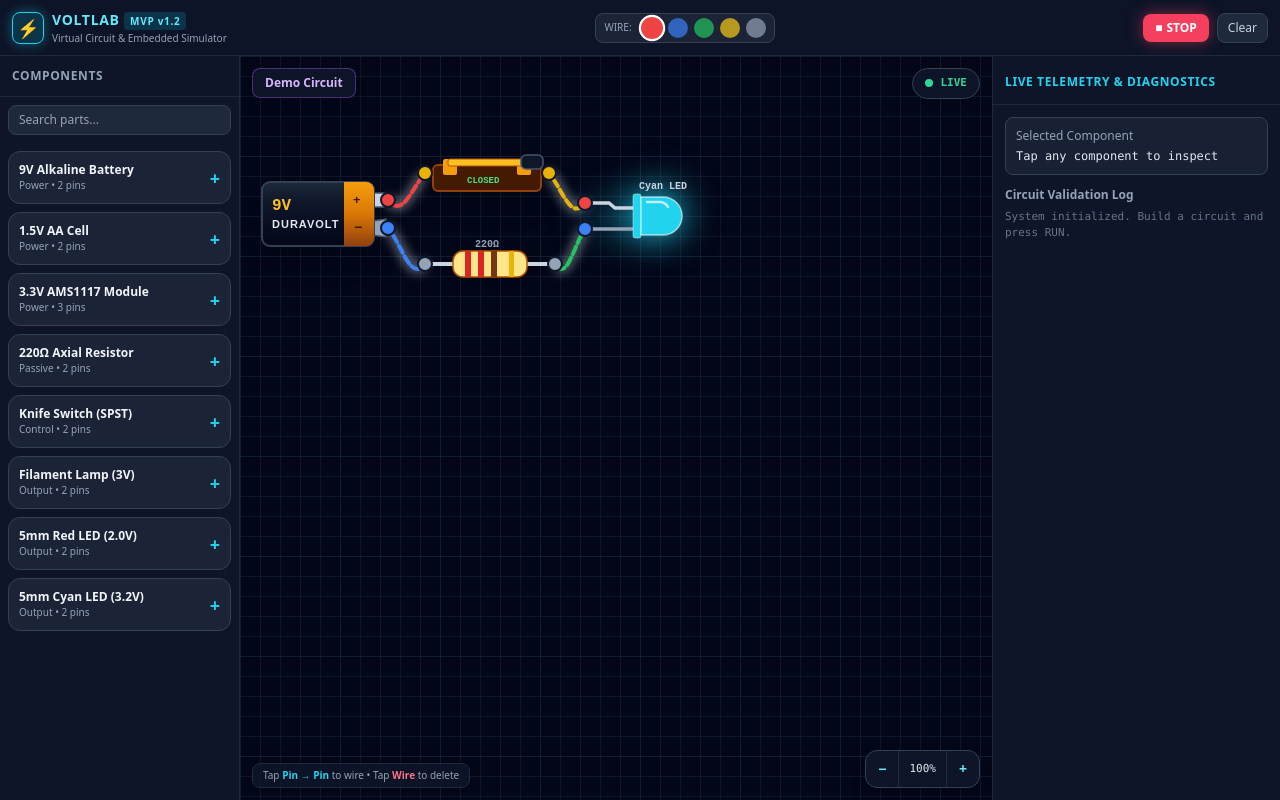
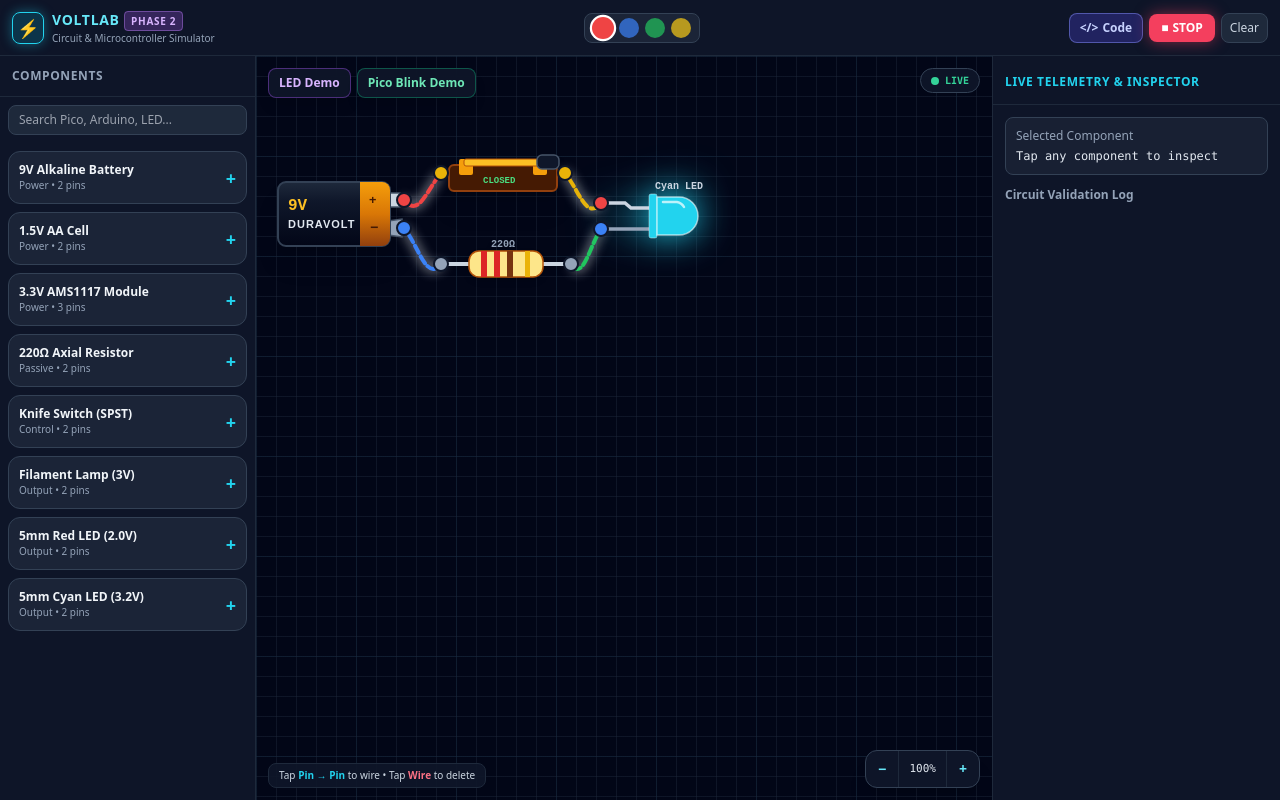
Before and after one commit to CVA28/voltlab-simulator, a plain HTML site: page index.html in a window 1280 px wide. Drawn offline with nearby package versions, Linux system fonts and the light colour scheme.

Commit message:
Update index.html

```diff
--- a/index.html
+++ b/index.html
@@ -3,43 +3,44 @@
 <head>
   <meta charset="UTF-8" />
   <meta name="viewport" content="width=device-width, initial-scale=1.0" />
-  <title>VoltLab — Virtual Electronics Studio</title>
+  <title>VoltLab — Virtual Electronics & MCU Studio</title>
   <script src="https://cdn.tailwindcss.com"></script>
   <link rel="stylesheet" href="style.css" />
 </head>
 <body class="bg-slate-950 text-slate-100 h-screen w-screen overflow-hidden flex flex-col select-none font-sans">
 
   <!-- TOP TOOLBAR -->
-  <header class="h-14 bg-slate-900/90 border-b border-slate-800 px-3 flex items-center justify-between z-30 backdrop-blur-md shrink-0">
+  <header class="h-14 bg-slate-900/95 border-b border-slate-800 px-3 flex items-center justify-between z-30 backdrop-blur-md shrink-0">
     <div class="flex items-center gap-2">
       <div class="w-8 h-8 rounded-lg bg-cyan-500/20 border border-cyan-400 flex items-center justify-center shadow-[0_0_12px_rgba(34,211,238,0.4)]">
         <span class="text-cyan-400 font-bold text-lg">⚡</span>
       </div>
       <div>
-        <h1 class="font-bold text-sm tracking-wider text-cyan-300">VOLTLAB <span class="text-[10px] bg-cyan-500/20 px-1.5 py-0.5 rounded text-cyan-300">MVP v1.2</span></h1>
-        <p class="text-[10px] text-slate-400 hidden sm:block">Virtual Circuit & Embedded Simulator</p>
+        <h1 class="font-bold text-sm tracking-wider text-cyan-300">VOLTLAB <span class="text-[10px] bg-purple-500/25 border border-purple-400/40 px-1.5 py-0.5 rounded text-purple-300">PHASE 2</span></h1>
+        <p class="text-[10px] text-slate-400 hidden sm:block">Circuit & Microcontroller Simulator</p>
       </div>
     </div>
 
     <!-- Wire Color Picker -->
     <div class="flex items-center gap-1.5 bg-slate-800/80 px-2 py-1 rounded-lg border border-slate-700">
-      <span class="text-[10px] text-slate-400 mr-1 hidden sm:inline">WIRE:</span>
-      <button data-color="#ef4444" class="wire-color-btn w-5 h-5 rounded-full bg-red-500 ring-2 ring-white scale-110 transition"></button>
-      <button data-color="#3b82f6" class="wire-color-btn w-5 h-5 rounded-full bg-blue-500 opacity-70 hover:opacity-100 transition"></button>
-      <button data-color="#22c55e" class="wire-color-btn w-5 h-5 rounded-full bg-green-500 opacity-70 hover:opacity-100 transition"></button>
-      <button data-color="#eab308" class="wire-color-btn w-5 h-5 rounded-full bg-yellow-400 opacity-70 hover:opacity-100 transition"></button>
-      <button data-color="#94a3b8" class="wire-color-btn w-5 h-5 rounded-full bg-slate-400 opacity-70 hover:opacity-100 transition"></button>
+      <button data-color="#ef4444" class="wire-color-btn w-4 h-4 sm:w-5 sm:h-5 rounded-full bg-red-500 ring-2 ring-white scale-110 transition"></button>
+      <button data-color="#3b82f6" class="wire-color-btn w-4 h-4 sm:w-5 sm:h-5 rounded-full bg-blue-500 opacity-70 hover:opacity-100 transition"></button>
+      <button data-color="#22c55e" class="wire-color-btn w-4 h-4 sm:w-5 sm:h-5 rounded-full bg-green-500 opacity-70 hover:opacity-100 transition"></button>
+      <button data-color="#eab308" class="wire-color-btn w-4 h-4 sm:w-5 sm:h-5 rounded-full bg-yellow-400 opacity-70 hover:opacity-100 transition"></button>
     </div>
 
     <!-- Simulation Controls -->
-    <div class="flex items-center gap-2">
+    <div class="flex items-center gap-1.5">
+      <button id="btn-toggle-code" class="px-2.5 py-1.5 rounded-lg bg-indigo-600/30 hover:bg-indigo-600/50 border border-indigo-400/50 text-indigo-200 font-bold text-xs flex items-center gap-1 transition">
+        <span>&lt;/&gt;</span> Code
+      </button>
       <button id="btn-run" class="px-3 py-1.5 rounded-lg bg-emerald-500 hover:bg-emerald-400 text-slate-950 font-bold text-xs flex items-center gap-1 shadow-[0_0_15px_rgba(16,185,129,0.5)] transition active:scale-95">
         <span>▶</span> RUN
       </button>
       <button id="btn-stop" class="hidden px-3 py-1.5 rounded-lg bg-rose-500 hover:bg-rose-400 text-white font-bold text-xs flex items-center gap-1 shadow-[0_0_15px_rgba(244,63,94,0.5)] transition active:scale-95">
         <span>■</span> STOP
       </button>
-      <button id="btn-clear" class="px-2.5 py-1.5 rounded-lg bg-slate-800 hover:bg-slate-700 border border-slate-700 text-xs text-slate-300 transition">
+      <button id="btn-clear" class="px-2 py-1.5 rounded-lg bg-slate-800 hover:bg-slate-700 border border-slate-700 text-xs text-slate-300 transition">
         Clear
       </button>
     </div>
@@ -48,70 +49,62 @@
   <!-- MAIN WORKSPACE AREA -->
   <div class="flex-1 flex relative overflow-hidden">
 
-    <!-- LEFT COMPONENT PALETTE (Collapsible on Mobile) -->
-    <aside id="palette-drawer" class="w-60 bg-slate-900/95 border-r border-slate-800 flex flex-col z-30 transition-transform duration-300 absolute md:relative h-full -translate-x-full md:translate-x-0">
+    <!-- LEFT COMPONENT PALETTE -->
+    <aside id="palette-drawer" class="w-64 bg-slate-900/95 border-r border-slate-800 flex flex-col z-30 transition-transform duration-300 absolute md:relative h-full -translate-x-full md:translate-x-0">
       <div class="p-3 border-b border-slate-800 flex justify-between items-center">
         <span class="text-xs font-bold uppercase tracking-wider text-slate-400">Components</span>
         <button id="close-palette" class="md:hidden text-slate-400 text-sm px-2">✕</button>
       </div>
       <div class="p-2">
-        <input id="search-comp" type="text" placeholder="Search parts..." class="w-full bg-slate-800 border border-slate-700 rounded-lg px-2.5 py-1.5 text-xs focus:outline-none focus:border-cyan-400" />
+        <input id="search-comp" type="text" placeholder="Search Pico, Arduino, LED..." class="w-full bg-slate-800 border border-slate-700 rounded-lg px-2.5 py-1.5 text-xs focus:outline-none focus:border-cyan-400" />
       </div>
-      <div id="component-list" class="flex-1 overflow-y-auto p-2 space-y-2">
-        <!-- Populated by JS -->
-      </div>
+      <div id="component-list" class="flex-1 overflow-y-auto p-2 space-y-2"></div>
     </aside>
 
-    <!-- CENTER CIRCUIT CANVAS (touch-none ensures instant mobile tap response) -->
+    <!-- CENTER CIRCUIT CANVAS -->
     <main id="canvas-container" class="flex-1 relative bg-grid overflow-hidden touch-none">
       <!-- Floating Top-Left Action Buttons -->
-      <div class="absolute top-3 left-3 z-20 flex gap-2">
+      <div class="absolute top-3 left-3 z-20 flex flex-wrap gap-1.5">
         <button id="open-palette" class="md:hidden px-3 py-1.5 rounded-lg bg-slate-900/90 border border-cyan-500/40 text-cyan-300 text-xs font-semibold shadow-lg backdrop-blur">
           + Parts
         </button>
-        <button id="btn-demo" class="px-3 py-1.5 rounded-lg bg-slate-900/90 border border-purple-500/40 text-purple-300 text-xs font-semibold shadow-lg backdrop-blur hover:bg-slate-800">
-          Demo Circuit
+        <button id="btn-demo" class="px-2.5 py-1.5 rounded-lg bg-slate-900/90 border border-purple-500/40 text-purple-300 text-xs font-semibold shadow-lg backdrop-blur hover:bg-slate-800">
+          LED Demo
+        </button>
+        <button id="btn-pico-demo" class="px-2.5 py-1.5 rounded-lg bg-slate-900/90 border border-emerald-500/40 text-emerald-300 text-xs font-semibold shadow-lg backdrop-blur hover:bg-slate-800">
+          Pico Blink Demo
         </button>
       </div>
 
       <!-- Status Pill -->
-      <div id="sim-badge" class="absolute top-3 right-3 z-20 px-3 py-1.5 rounded-full bg-slate-900/90 border border-slate-700 text-[11px] font-mono flex items-center gap-2 backdrop-blur">
+      <div id="sim-badge" class="absolute top-3 right-3 z-20 px-2.5 py-1 rounded-full bg-slate-900/90 border border-slate-700 text-[10px] font-mono flex items-center gap-1.5 backdrop-blur">
         <span id="status-dot" class="w-2 h-2 rounded-full bg-slate-500"></span>
         <span id="status-text" class="text-slate-300">IDLE</span>
       </div>
 
       <!-- Floating Zoom & Pan Reset Controls -->
       <div class="absolute bottom-3 right-3 z-20 flex items-center bg-slate-900/95 border border-slate-700 rounded-xl shadow-xl backdrop-blur overflow-hidden">
-        <button id="btn-zoom-out" title="Zoom Out" class="px-3 py-2 text-cyan-300 hover:bg-slate-800 active:bg-slate-700 font-bold text-sm border-r border-slate-800">
-          −
-        </button>
-        <button id="btn-zoom-reset" title="Reset View" class="px-2.5 py-2 text-[11px] font-mono text-slate-200 hover:bg-slate-800 active:bg-slate-700">
-          100%
-        </button>
-        <button id="btn-zoom-in" title="Zoom In" class="px-3 py-2 text-cyan-300 hover:bg-slate-800 active:bg-slate-700 font-bold text-sm border-l border-slate-800">
-          +
-        </button>
+        <button id="btn-zoom-out" class="px-3 py-2 text-cyan-300 hover:bg-slate-800 active:bg-slate-700 font-bold text-sm border-r border-slate-800">−</button>
+        <button id="btn-zoom-reset" class="px-2.5 py-2 text-[11px] font-mono text-slate-200 hover:bg-slate-800 active:bg-slate-700">85%</button>
+        <button id="btn-zoom-in" class="px-3 py-2 text-cyan-300 hover:bg-slate-800 active:bg-slate-700 font-bold text-sm border-l border-slate-800">+</button>
       </div>
 
       <!-- Pan + Zoom Stage -->
       <div id="zoom-stage" class="relative w-[1600px] h-[1200px] origin-top-left">
-        <!-- SVG Layer for Wires -->
         <svg id="wire-layer" class="absolute inset-0 w-full h-full z-10"></svg>
-
-        <!-- HTML Layer for Interactive Components -->
         <div id="component-layer" class="absolute inset-0 w-full h-full z-20 pointer-events-none"></div>
       </div>
 
       <!-- Helper Hint -->
-      <div class="absolute bottom-3 left-3 z-20 text-[10px] text-slate-400 bg-slate-900/85 px-2.5 py-1 rounded-lg border border-slate-800 pointer-events-none">
+      <div id="canvas-hint" class="absolute bottom-3 left-3 z-20 text-[10px] text-slate-300 bg-slate-900/90 px-2.5 py-1 rounded-lg border border-slate-800 pointer-events-none">
         Tap <span class="text-cyan-400 font-bold">Pin → Pin</span> to wire • Tap <span class="text-rose-400 font-bold">Wire</span> to delete
       </div>
     </main>
 
-    <!-- RIGHT INSPECTOR & DIAGNOSTICS PANEL (Desktop) -->
+    <!-- RIGHT INSPECTOR PANEL (Desktop) -->
     <aside class="w-72 bg-slate-900/95 border-l border-slate-800 hidden lg:flex flex-col z-20 shrink-0">
       <div class="p-3 border-b border-slate-800">
-        <span class="text-xs font-bold uppercase tracking-wider text-cyan-400">Live Telemetry & Diagnostics</span>
+        <span class="text-xs font-bold uppercase tracking-wider text-cyan-400">Live Telemetry & Inspector</span>
       </div>
       <div id="telemetry-panel" class="p-3 space-y-3 overflow-y-auto flex-1 text-xs">
         <div class="p-2.5 rounded-lg bg-slate-800/60 border border-slate-700">
@@ -120,24 +113,54 @@
         </div>
         <div>
           <div class="text-slate-400 font-semibold mb-1.5">Circuit Validation Log</div>
-          <div id="console-log" class="space-y-1.5 font-mono text-[11px]">
-            <div class="text-slate-500">System initialized. Build a circuit and press RUN.</div>
-          </div>
+          <div id="console-log" class="space-y-1.5 font-mono text-[11px]"></div>
         </div>
       </div>
     </aside>
 
   </div>
 
-  <!-- BOTTOM MOBILE CONSOLE DRAWER -->
-  <div id="mobile-console" class="lg:hidden h-28 bg-slate-900 border-t border-slate-800 p-2.5 overflow-y-auto font-mono text-[11px] z-20 shrink-0">
+  <!-- SLIDE-UP CODE EDITOR & SERIAL MONITOR DRAWER -->
+  <section id="code-drawer" class="hidden h-72 bg-slate-900 border-t-2 border-indigo-500/60 flex flex-col z-30 shrink-0">
+    <div class="px-3 py-2 bg-slate-950 border-b border-slate-800 flex items-center justify-between gap-2">
+      <div class="flex items-center gap-2">
+        <span class="text-xs font-bold text-indigo-300">MCU CODE</span>
+        <select id="code-preset" class="bg-slate-800 border border-slate-700 rounded px-2 py-1 text-[11px] text-slate-200 focus:outline-none">
+          <option value="pico_blink">Pico MicroPython — Blink GP15</option>
+          <option value="pico_sos">Pico MicroPython — Fast SOS Pulse</option>
+          <option value="arduino_blink">Arduino C++ — Blink D13</option>
+        </select>
+      </div>
+      <div class="flex items-center gap-2">
+        <button id="btn-code-run" class="px-2.5 py-1 rounded bg-emerald-500 text-slate-950 font-bold text-[11px]">▶ Upload & Run</button>
+        <button id="btn-close-code" class="px-2 py-1 rounded bg-slate-800 text-slate-300 text-xs">✕</button>
+      </div>
+    </div>
+
+    <div class="flex-1 flex flex-col sm:flex-row overflow-hidden">
+      <!-- Code Editor Textarea -->
+      <textarea id="code-editor" spellcheck="false" class="flex-1 bg-slate-950 text-emerald-300 font-mono text-xs p-3 resize-none focus:outline-none border-b sm:border-b-0 sm:border-r border-slate-800 leading-relaxed"></textarea>
+
+      <!-- Live Serial Monitor -->
+      <div class="h-28 sm:h-full sm:w-72 bg-black/80 p-2.5 flex flex-col font-mono text-[11px]">
+        <div class="flex justify-between items-center text-slate-400 border-b border-slate-800 pb-1 mb-1">
+          <span class="text-[10px] font-bold text-amber-400">SERIAL MONITOR (115200)</span>
+          <button id="btn-clear-serial" class="text-[10px] text-slate-500 hover:text-slate-300">Clear</button>
+        </div>
+        <div id="serial-output" class="flex-1 overflow-y-auto space-y-1 text-slate-300">
+          <div class="text-slate-500">Ready for microcontroller output...</div>
+        </div>
+      </div>
+    </div>
+  </section>
+
+  <!-- BOTTOM MOBILE DIAGNOSTICS BAR -->
+  <div id="mobile-console" class="lg:hidden h-24 bg-slate-900 border-t border-slate-800 p-2 overflow-y-auto font-mono text-[11px] z-20 shrink-0">
     <div class="flex justify-between items-center mb-1">
-      <span class="text-cyan-400 font-bold uppercase text-[10px]">Diagnostics & Live Readings</span>
+      <span class="text-cyan-400 font-bold uppercase text-[10px]">Live Telemetry</span>
       <span id="mobile-readings" class="text-emerald-400">0.00V | 0.0mA</span>
     </div>
-    <div id="mobile-log" class="space-y-1 text-slate-300">
-      <div>Tap "+ Parts" to add components. Tap any wire to delete it.</div>
-    </div>
+    <div id="mobile-log" class="space-y-1 text-slate-300"></div>
   </div>
 
   <script type="module" src="js/app.js"></script>
```
